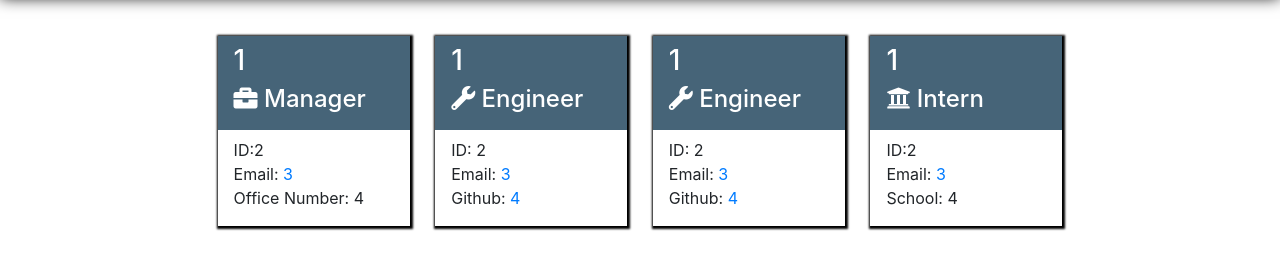
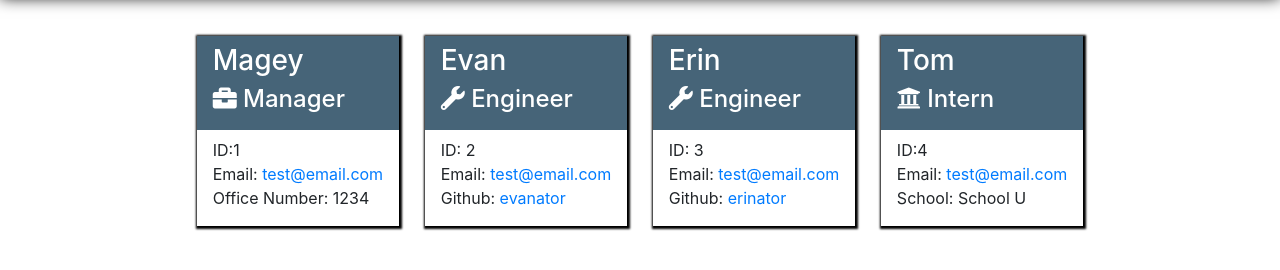
Before and after one commit to Kayvonk/TeamBuilding101, a website: page output/team.html in a window 1280 px wide. Shown: the part 102-372 px from the top of the page. Drawn offline with nearby package versions, Linux system fonts and the light colour scheme.

```diff
--- a/output/team.html
+++ b/output/team.html
@@ -24,26 +24,27 @@
 
             <div class="employee-card">
                 <div class="cardHeader">
-                    <h3 class="subHeader pt-2 pl-3 pr-3">1</h3>
+                    <h3 class="subHeader pt-2 pl-3 pr-3">Magey</h3>
                     <h4 class="subHeader pb-3 pl-3 pr-3"> <i class="fas fa-briefcase"></i> Manager</h4>
                 </div>
                 <div class="contents">
-                    <div class="pl-3 pr-3"> ID:2</div>
-                    <div class="pl-3 pr-3"> Email: <a href="mailto:3">3</a> </div>
-                    <div class="pb-3 pl-3 pr-3">Office Number: 4</div>
+                    <div class="pl-3 pr-3"> ID:1</div>
+                    <div class="pl-3 pr-3"> Email: <a href="mailto:test@email.com">test@email.com</a> </div>
+                    <div class="pb-3 pl-3 pr-3">Office Number: 1234</div>
                 </div>
             </div>
 
 
             <div class="employee-card">
                 <div class="cardHeader">
-                    <h3 class="subHeader pt-2 pl-3 pr-3">1 </h3>
+                    <h3 class="subHeader pt-2 pl-3 pr-3">Evan </h3>
                     <h4 class="subHeader pb-3 pl-3 pr-3"> <i class="fas fa-wrench"></i> Engineer</h4>
                 </div>
                 <div class="contents">
                     <div class="pl-3 pr-3"> ID: 2</div>
-                    <div class="pl-3 pr-3"> Email: <a href="mailto:3">3</a> </div>
-                    <div class="pb-3 pl-3 pr-3">Github: <a href="https://github.com/4" target="_blank">4</a>
+                    <div class="pl-3 pr-3"> Email: <a href="mailto:test@email.com">test@email.com</a> </div>
+                    <div class="pb-3 pl-3 pr-3">Github: <a href="https://github.com/evanator"
+                            target="_blank">evanator</a>
                     </div>
                 </div>
             </div>
@@ -51,13 +52,14 @@
 
             <div class="employee-card">
                 <div class="cardHeader">
-                    <h3 class="subHeader pt-2 pl-3 pr-3">1 </h3>
+                    <h3 class="subHeader pt-2 pl-3 pr-3">Erin </h3>
                     <h4 class="subHeader pb-3 pl-3 pr-3"> <i class="fas fa-wrench"></i> Engineer</h4>
                 </div>
                 <div class="contents">
-                    <div class="pl-3 pr-3"> ID: 2</div>
-                    <div class="pl-3 pr-3"> Email: <a href="mailto:3">3</a> </div>
-                    <div class="pb-3 pl-3 pr-3">Github: <a href="https://github.com/4" target="_blank">4</a>
+                    <div class="pl-3 pr-3"> ID: 3</div>
+                    <div class="pl-3 pr-3"> Email: <a href="mailto:test@email.com">test@email.com</a> </div>
+                    <div class="pb-3 pl-3 pr-3">Github: <a href="https://github.com/erinator"
+                            target="_blank">erinator</a>
                     </div>
                 </div>
             </div>
@@ -65,13 +67,13 @@
 
             <div class="employee-card">
                 <div class="cardHeader">
-                    <h3 class="subHeader pt-2 pl-3 pr-3">1</h3>
+                    <h3 class="subHeader pt-2 pl-3 pr-3">Tom</h3>
                     <h4 class="subHeader pb-3 pl-3 pr-3"> <i class="fas fa-university"></i> Intern</h4>
                 </div>
                 <div class="contents">
-                    <div class="pl-3 pr-3"> ID:2</div>
-                    <div class="pl-3 pr-3"> Email: <a href="mailto:3">3</a> </div>
-                    <div class="pb-3 pl-3 pr-3">School: 4</div>
+                    <div class="pl-3 pr-3"> ID:4</div>
+                    <div class="pl-3 pr-3"> Email: <a href="mailto:test@email.com">test@email.com</a> </div>
+                    <div class="pb-3 pl-3 pr-3">School: School U</div>
                 </div>
             </div>
 
```
Also changed, not shown: assets/TeamGeneratorWalkthrough_Moment.jpg (added), 1 other file.
